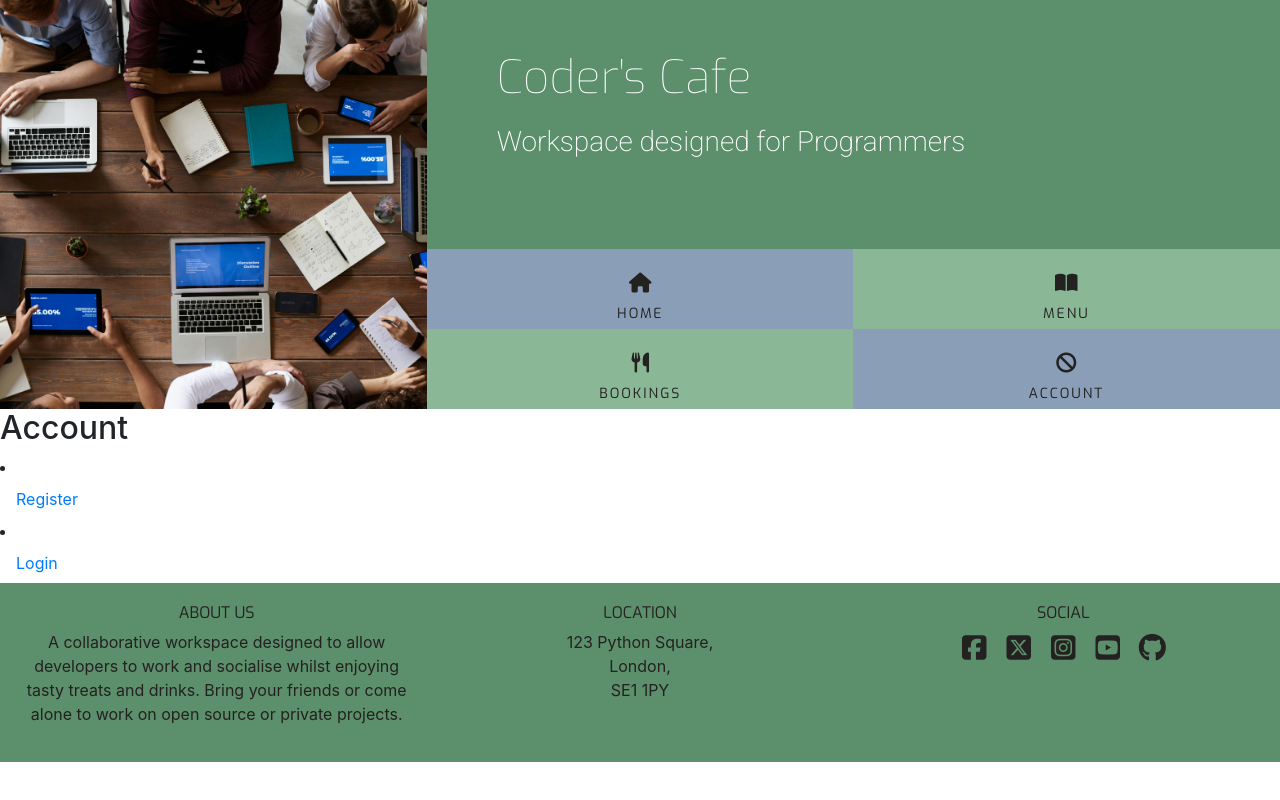
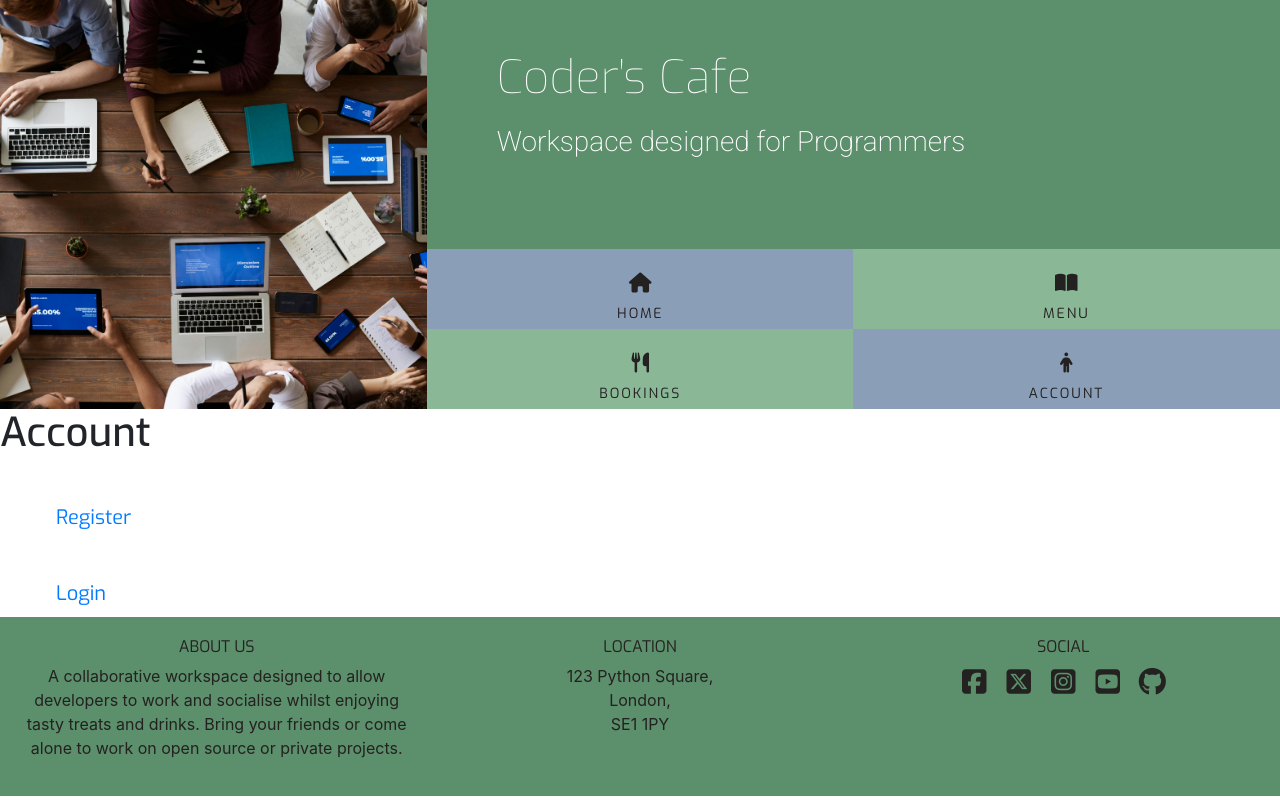
Before and after one commit to Nicolemann98/fullstack-clone, a Django app: page /account/ in a window 1280 px wide. Run offline with Django 4.2, Linux system fonts and the light colour scheme; parts of the project's set-up code (start-up, migrations or seed data) failed here and were passed over; some libraries are stand-ins or nearby versions.

Commit message:
photo styling

```diff
--- a/coders_cafe/templates/coders_cafe/account.html
+++ b/coders_cafe/templates/coders_cafe/account.html
@@ -6,7 +6,7 @@
 
 <!-- account.html content starts here -->
 
-<h2>Account</h2>
+<h1>Account</h1>
 
 
 {% if user.is_authenticated %}
--- a/coders_cafe/templates/coders_cafe/bookings.html
+++ b/coders_cafe/templates/coders_cafe/bookings.html
@@ -6,7 +6,7 @@
 
 <!-- bookings.html content starts here -->
 
-<section>
+<section class="bookings">
     <h1>Your Bookings</h1>
 
     {% if user.is_authenticated %}
--- a/static/css/style.css
+++ b/static/css/style.css
@@ -174,7 +174,6 @@ body, html {
     height: 100%;
 }
 .container-fluid .img-fluid {
-    background: url("../images/computers.jpg");
     position: relative;
     min-width: 100%;
     min-height: 100%;
@@ -185,6 +184,8 @@ body, html {
     -moz-transition: all .5s ease-in-out;
     -webkit-transition: all .5s ease-in-out;
 }
+
+
 
 .img-row {
     max-width: 100%;
@@ -207,6 +208,55 @@ body, html {
     color: #968f8f;
 }
 
+/* Style rules for bookings page */
+
+.bookings {
+    font-family: "Exo", sans-serif;
+    font-size: 20px;
+    color: #242121;
+    text-align: left;
+    padding-left: 40px;
+    transition: all 0.35s ease-in-out;
+    -moz-transition: all 0.35s ease-in-out;
+    -webkit-transition: all 0.35s ease-in-out;
+    -o-transition: all 0.35s ease-in-out;
+
+}
+
+.booking a {
+
+    margin-bottom: 30px;
+    margin-top: 30px;
+}
+
+.booking p {
+    margin-top: 20px;
+
+}
+/* Style rules for account page */
+
+.nav-item {
+    font-family: "Exo", sans-serif;
+    font-size: 20px;
+    color: #242121;
+    padding-left: 40px;
+}
+
+.nav-item::marker {
+    color: #ffffff;
+}
+
+.container {
+    font-family: "Exo", sans-serif;
+    font-size: 20px;
+    color: #242121;
+    padding-left: 40px;
+    font-weight: 200;
+
+}
+h1 {
+    font-family: "Exo", sans-serif;
+}
 /* Hover.css */
 .hvr-sweep-to-bottom:before {
     background-color: #00000052;
--- a/templates/base.html
+++ b/templates/base.html
@@ -55,7 +55,7 @@
                             </li>
 
                             <li class="col-6 col sm-3 ui-menu-color-cancel list-inline-item menuitem">
-                                <a href="{% url 'account' %}" class="hvr-sweep-to-bottom"> <i class="fa-solid fa-ban" aria-hidden="true"></i> <span> Account </span></a>
+                                <a href="{% url 'account' %}" class="hvr-sweep-to-bottom"> <i class="fa-solid fa-person" aria-hidden="true"></i> <span> Account </span></a>
                             </li>
 
                         </ul>
```
Also changed, not shown: coders_cafe/templates/coders_cafe/menu.html (+9 -1 lines), README.md (deleted), static/images/scones.jpg (added).
